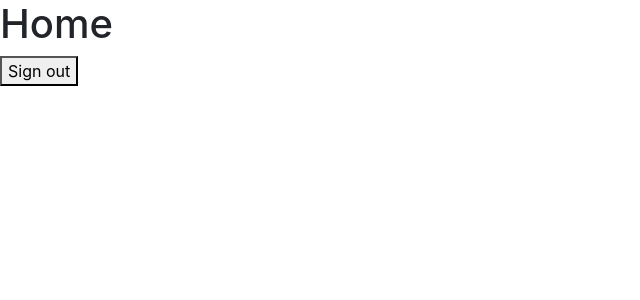
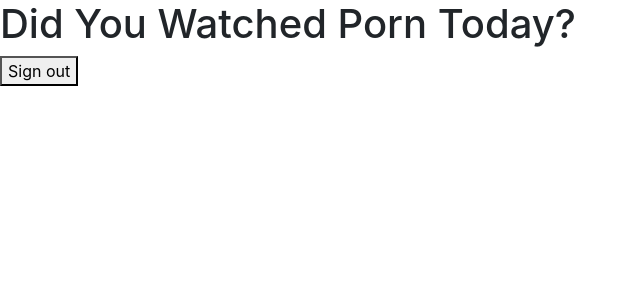
Before and after one commit to TheCarlosAlfaro/quitporn, a React (Create React App) app: page / in a window 1280 px wide. Shown: the top 300 px of the page, without its empty margins (0-640 px from the left). Built offline with nearby package versions, Linux system fonts and the light colour scheme; no server answers; sample sign-in values are in the browser's storage.

Commit message:
Changes to home page

```diff
--- a/src/components/Home.js
+++ b/src/components/Home.js
@@ -4,7 +4,7 @@ import app from './base';
 const Home = () => {
   return (
     <>
-      <h1>Home</h1>
+      <h1>Did You Watched Porn Today?</h1>
       <button onClick={() => app.auth().signOut()}>Sign out</button>
     </>
   );
```
